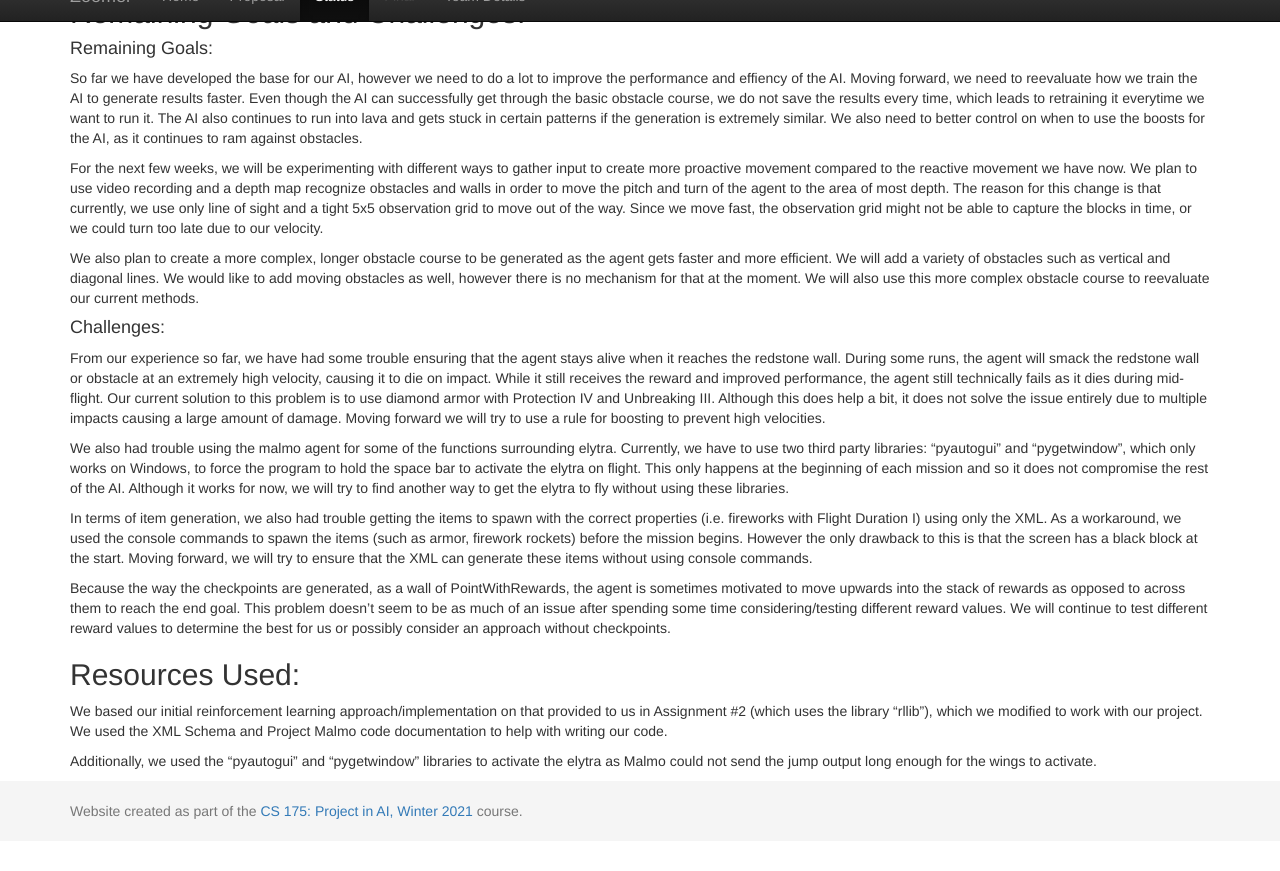
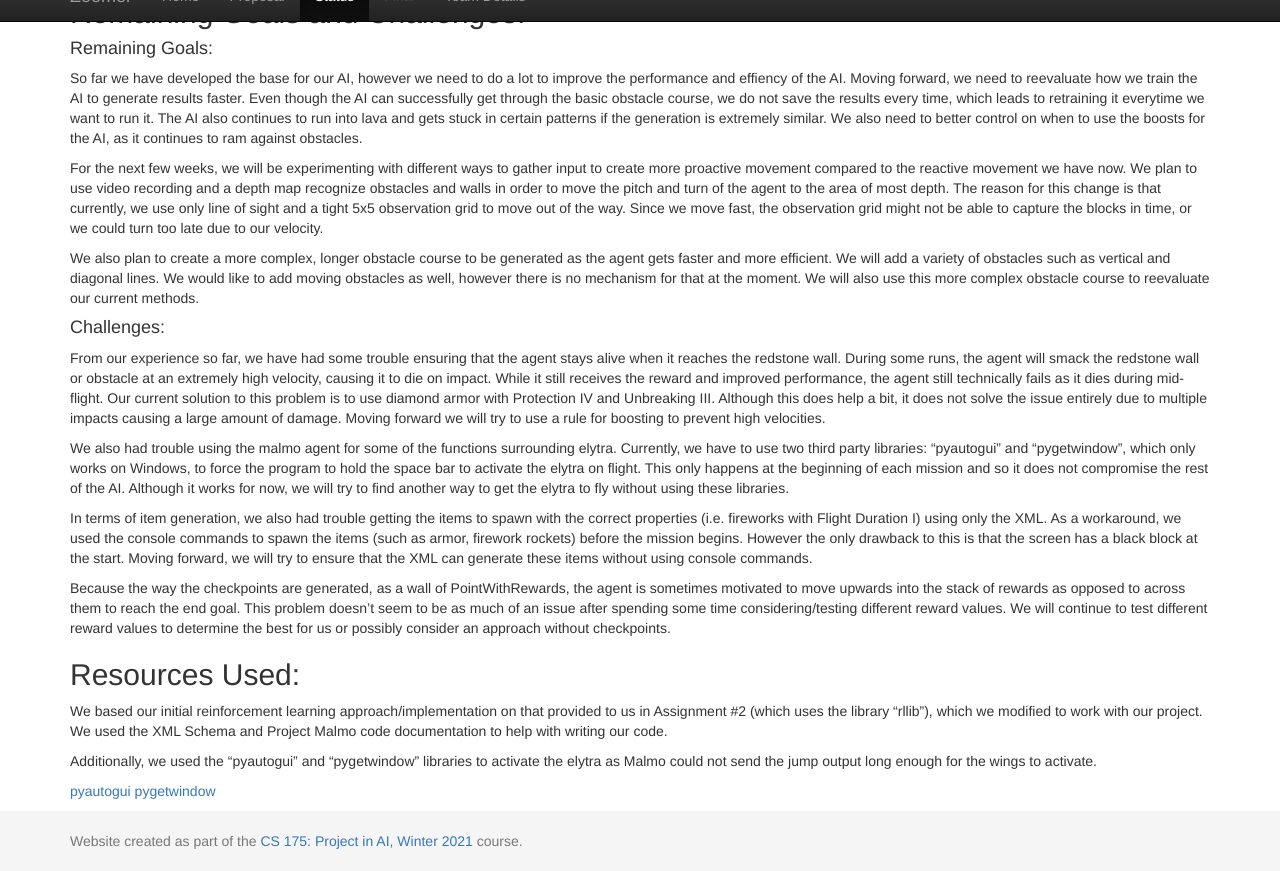
Before and after one commit to Globins/RedstoneEngineer, a Jekyll site: the page built from docs/status.md, in a window 1280 px wide and 900 px high, scrolled down 1907 px, cut to the strip 29-900 px from the top of the window. Built offline with Jekyll 4.4.1, drawn with Linux system fonts in a browser that asks for light colours; before the commit the page ends 2777 px from its top, so only the background shows below that.

Commit message:
Update status.md

```diff
--- a/docs/status.md
+++ b/docs/status.md
@@ -52,3 +52,6 @@ Because the way the checkpoints are generated, as a wall of PointWithRewards, th
 We based our initial reinforcement learning approach/implementation on that provided to us in Assignment #2 (which uses the library “rllib”), which we modified to work with our project. We used the XML Schema and Project Malmo code documentation to help with writing our code.
 
 Additionally, we used the “pyautogui” and “pygetwindow” libraries to activate the elytra as Malmo could not send the jump output long enough for the wings to activate.
+
+[pyautogui](https://pyautogui.readthedocs.io/en/latest/)
+[pygetwindow](https://pypi.org/project/PyGetWindow/)
```
